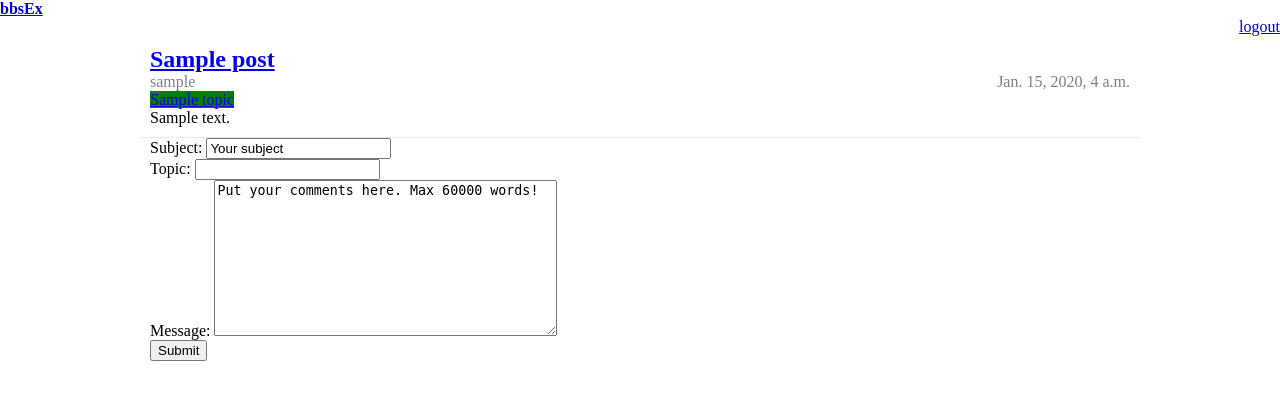
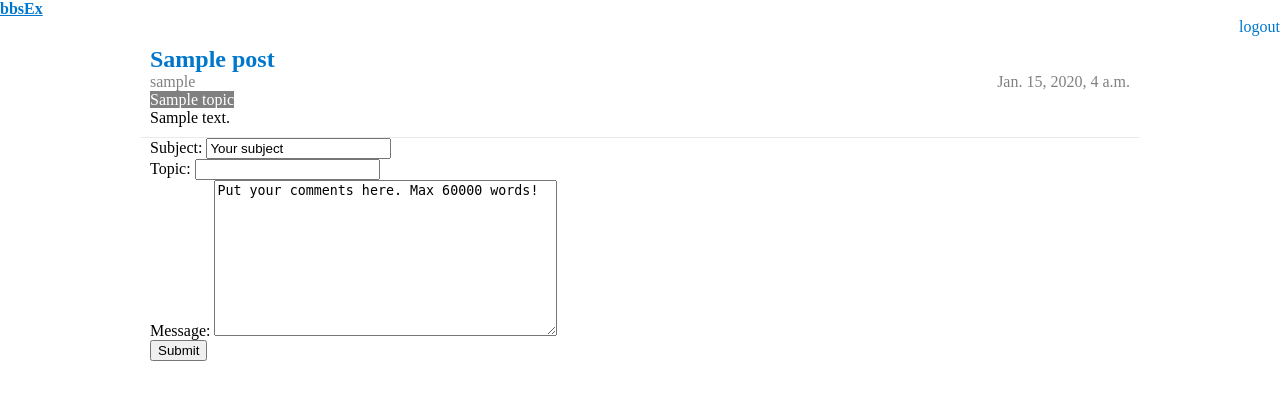
Before and after one commit to Albert-Chan/uglyDuckling, a Django app: page /p/ in a window 1280 px wide. Shown: the top 400 px of the page. Run offline with Django 3.2, Linux system fonts and the light colour scheme; a user stored in the database is signed in; tables that the repository leaves empty hold one stand-in row (values such as "Sample post").

Commit message:
add anchor css selector

```diff
--- a/bbsEx/bbsEx/static/post.css
+++ b/bbsEx/bbsEx/static/post.css
@@ -32,8 +32,12 @@ color: blue;
 }
 
 .topic_name {
-color: red;
-background-color: green;
+color: white;
+background-color: gray;
+}
+
+#topic_a {
+color: white;
 }
 
 .author {
@@ -51,3 +55,17 @@ margin: 0 auto;
 width: 980px;
 overflow: hidden;
 }
+
+a:visited {
+color: #4a6b82;
+}
+
+a:hover {
+text-decoration: underline;
+}
+
+a {
+color: #0077cc;
+text-decoration: none;
+cursor: pointer;
+}
--- a/bbsEx/bbsEx/templates/posts/posts.html
+++ b/bbsEx/bbsEx/templates/posts/posts.html
@@ -20,7 +20,7 @@
     		</div>
     		<br/>
     		<div>
-    			<span class="topic_name"><a href={{ post.topic.getValidLink }}>{{ post.topic.name }}</a></span>
+    			<span class="topic_name"><a id="topic_a" href={{ post.topic.getValidLink }}>{{ post.topic.name }}</a></span>
     		</div>
     		<div class="content">{{ post.content }}</div>
     	</div>
```
